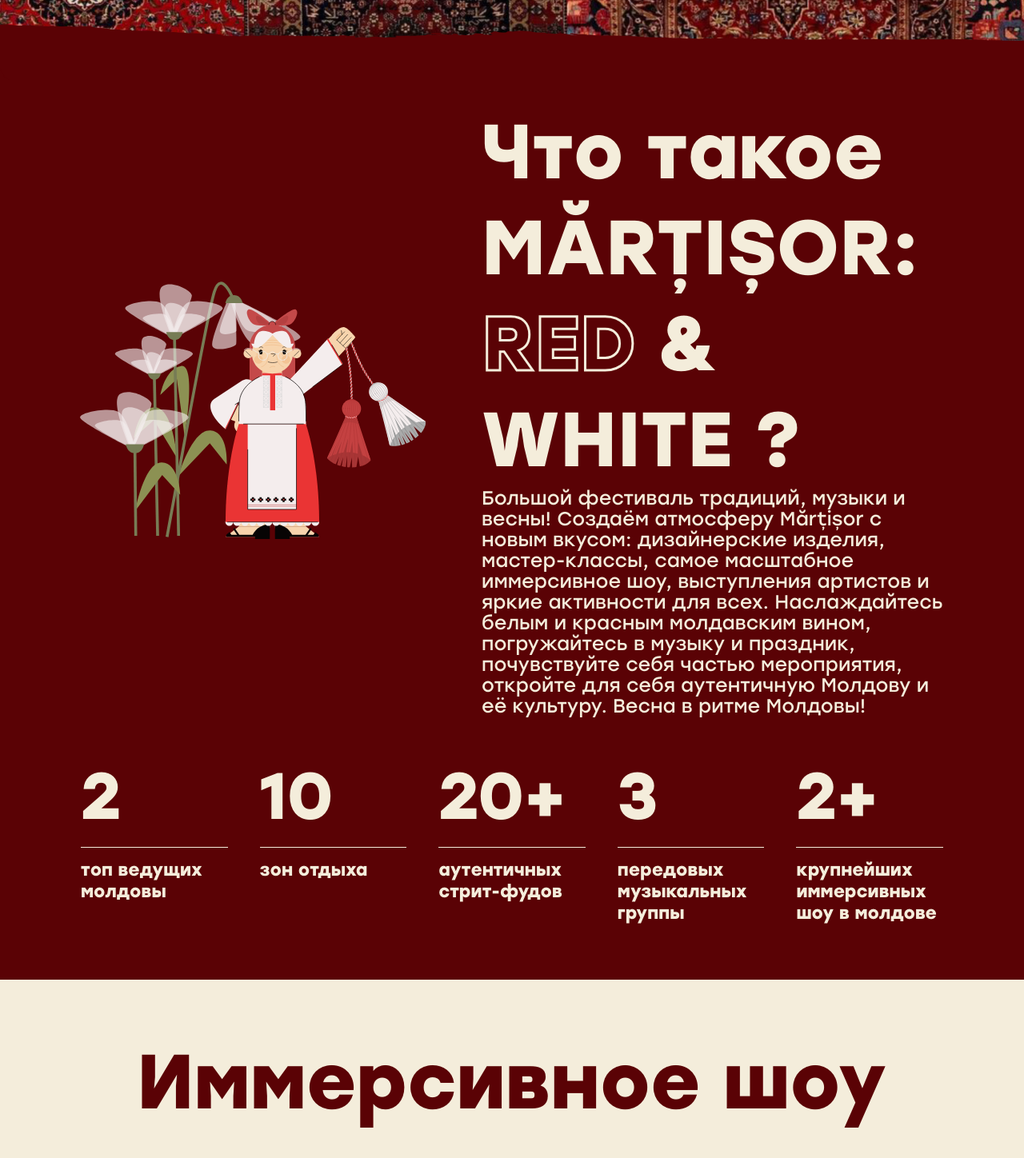
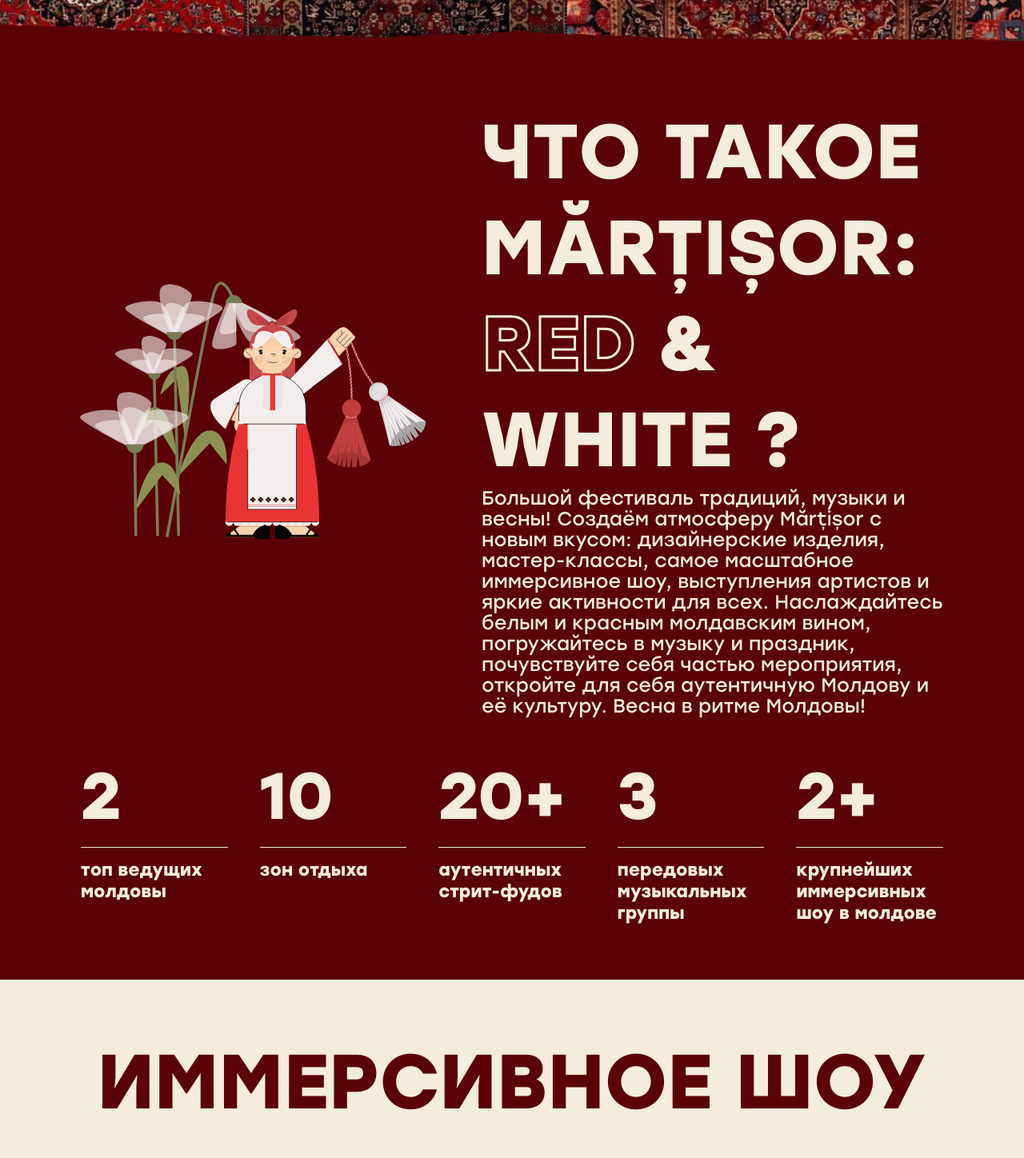
Before and after one commit to taisyawork7-design/martisor, a React (Vite) app: page / in a window 1280 px wide. Shown: the part 820-2268 px from the top of the page at 80% size. Built offline with nearby package versions, Linux system fonts and the light colour scheme; grey boxes are pictures that could not be loaded; a web font is replaced by a local one.

Commit message:
add title

```diff
--- a/src/index.scss
+++ b/src/index.scss
@@ -239,6 +239,7 @@ main {
           color: var(--white);
           line-height: 120px;
           font-weight: 700;
+          text-transform: uppercase;
           span {
             color: var(--bordo);
             -webkit-text-stroke: 3px var(--white);
@@ -292,6 +293,7 @@ main {
     h1 {
       font-size: 96px;
       color: var(--bordo);
+      text-transform: uppercase;
     }
     &__text {
       display: flex;
@@ -413,6 +415,7 @@ main {
     h1 {
       font-size: 96px;
       color: var(--bordo);
+      text-transform: uppercase;
     }
     &__lists {
       display: flex;
@@ -527,6 +530,7 @@ main {
         font-size: 96px;
         text-align: center;
         color: var(--bordo);
+        text-transform: uppercase;
 
       }
       &__items {
```
